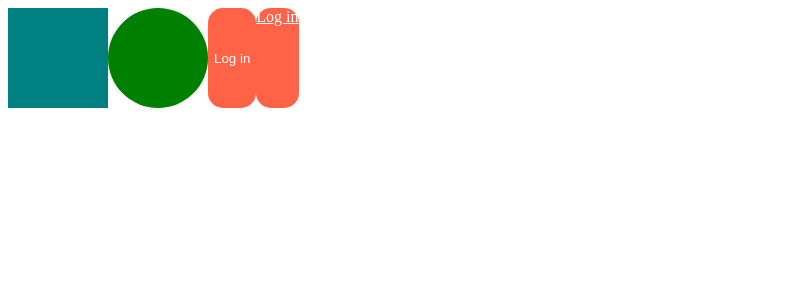
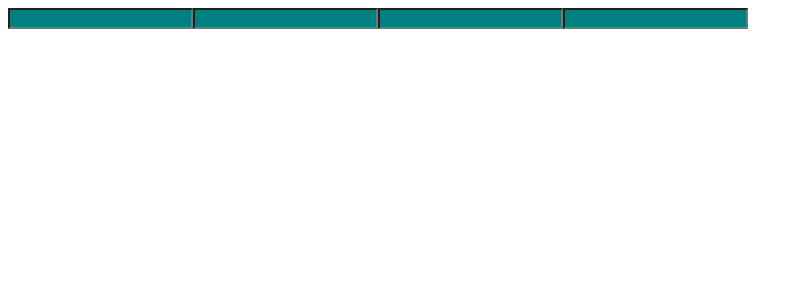
Before and after one commit to taehyeon0412/react_master_study, a React (Create React App) app: page / in a window 1280 px wide. Shown: the top 300 px of the page, without its empty margins (0-803 px from the left). Built offline with nearby package versions, Linux system fonts and the light colour scheme.

Commit message:
style component study (4)
공통된 속성을 attrs를 이용하여 한번에 부여할 수 있다.

```diff
--- a/src/App.js
+++ b/src/App.js
@@ -4,26 +4,22 @@ const Father = styled.div`
   display: flex;
 `;
 
-const Box = styled.div`
-  background-color: ${(props) => props.bgColor};
-  width: 100px;
-  height: 100px;
+const Input = styled.input.attrs({ required: true })`
+  background-color: teal;
 `;
 
-const Circle = styled(Box)`
-  // Box에 있는 styled을 적용한다는 뜻
-  border-radius: 50px;
-`;
+function App() {
+  return (
+    <Father>
+      <Input />
+      <Input />
+      <Input />
+      <Input />
+    </Father>
+  );
+}
 
-/* style 컴포넌트를 쓸 때에는 백틱 ``을 사용한다 */
-/* props를 이용하여 코드를 간소화 할 수 있다 */
-
-const Btn = styled.button`
-  color: white;
-  background-color: tomato;
-  border: 0;
-  border-radius: 15px;
-`;
+export default App;
 
 /* styled.[태그]에 html태그를 쓰고 싶지않을때에는
 as를 사용해서 바꿔줄 수 있다.
@@ -31,17 +27,6 @@ ex) <Btn as="a">Log in</Btn> 으로 적으면 "button"대신
 as에 적힌 "a"가 태그로 된다
 */
 
-function App() {
-  return (
-    <Father>
-      <Box bgColor="teal" />
-      <Circle bgColor="green" />
-      <Btn>Log in</Btn>
-      <Btn as="a" href="/">
-        Log in
-      </Btn>
-    </Father>
-  );
-}
-
-export default App;
+/*공통된속성을 attrs를 이용하여 한번에 부여할 수 있다.
+attrs = Attributes(속성) 줄임말
+*/
```
